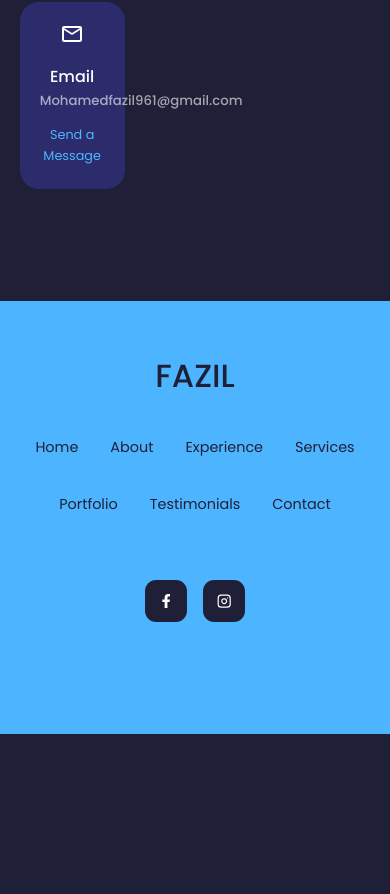
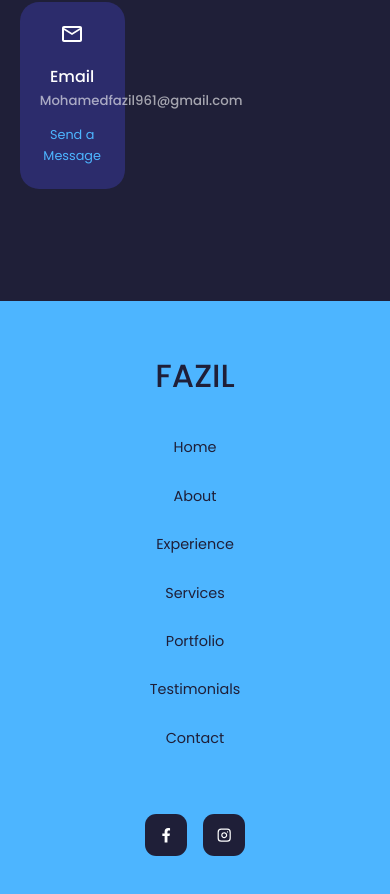
Before and after one commit to mohamedfazilk/React-Portfolio, a React (Create React App) app: page / in a window 390 px wide. Shown: the part 8794-9688 px from the top of the page. Before the commit the page ends 9528 px from the top, so only its background shows below. Built offline with nearby package versions, Linux system fonts and the light colour scheme.

Commit message:
make the footer as responsive

```diff
--- a/src/components/footer/footer.css
+++ b/src/components/footer/footer.css
@@ -53,3 +53,11 @@ footer a {
     margin-bottom: 4rem;
     color: var(--color-bg);
 }
+
+
+@media screen and (max-width: 600px) {
+    .permalinks {
+        flex-direction: column;
+        gap: 1.5rem;
+    }
+ }
```
